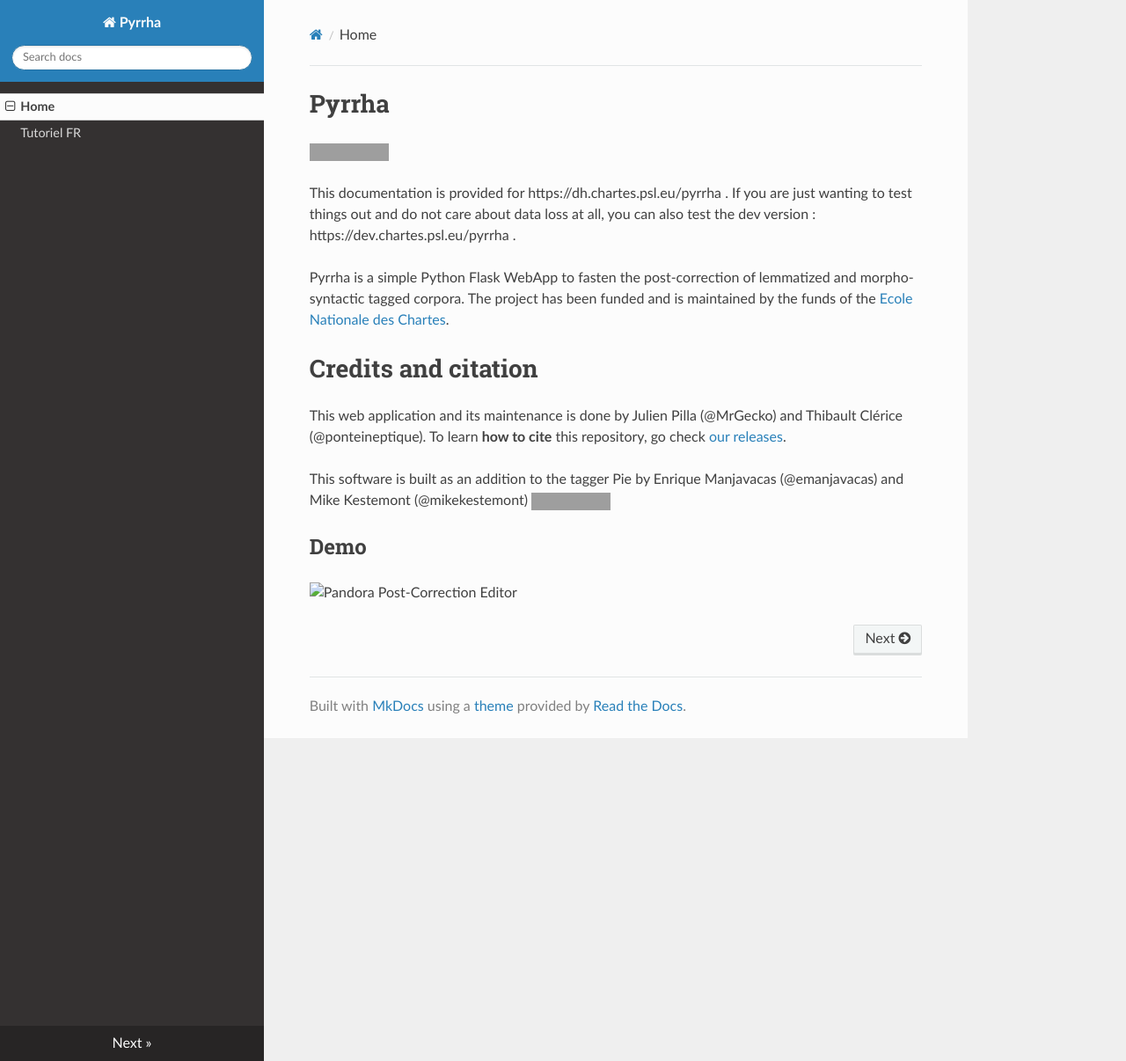
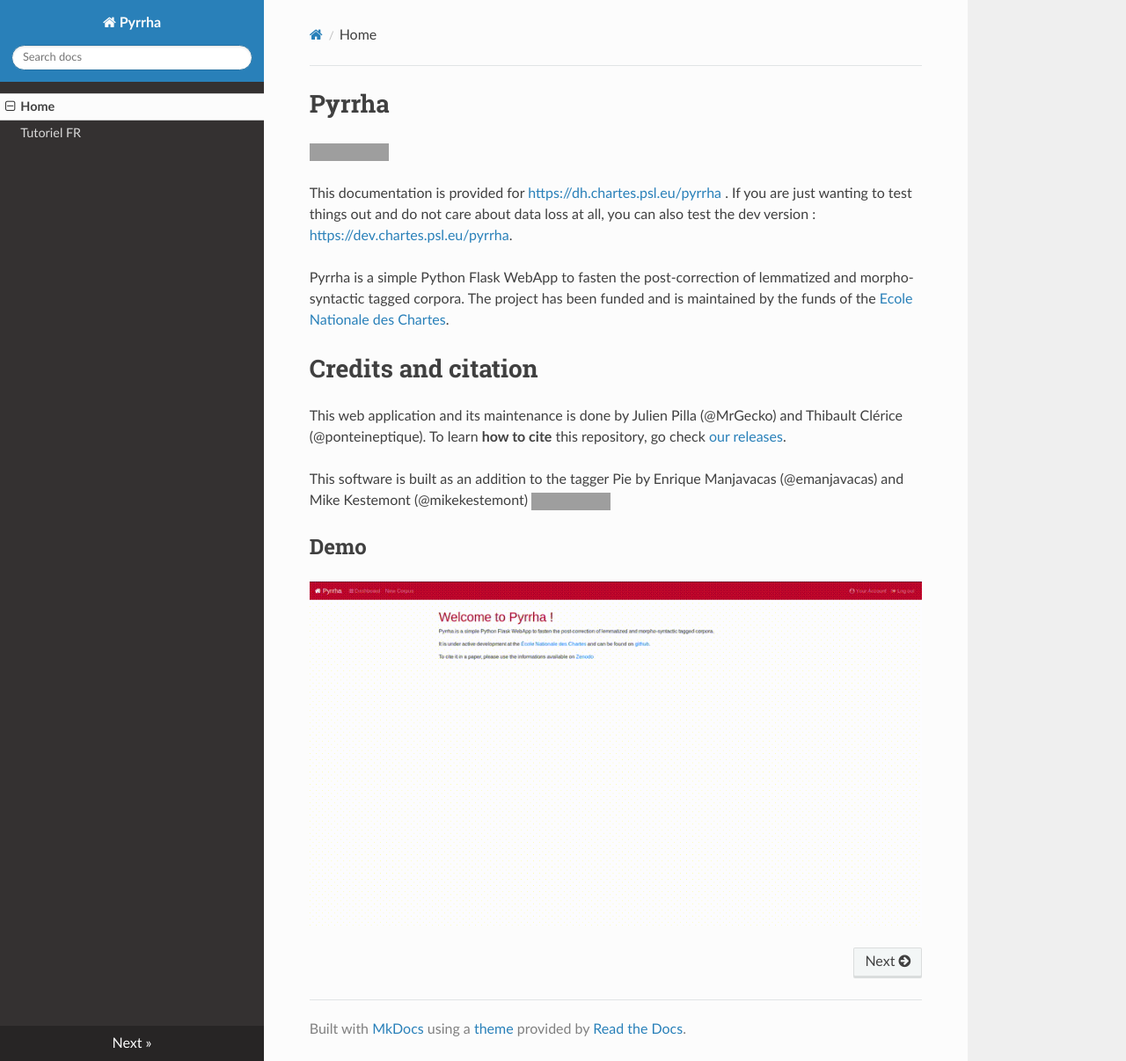
Before and after one commit to hipster-philology/pyrrha, an MkDocs documentation site: the page built from docs/index.md, in a window 1280 px wide and 1206 px high. Shown: the whole window at 88% size. Built offline with MkDocs 1.6.1, drawn with Linux system fonts in a browser that asks for light colours; nearby versions of some CDN libraries; grey boxes are pictures that could not be loaded.

Commit message:
Update index.md
Make links clickable in the docs. No one reads everything anymore, it took a colleague to tell me there's an online version for me to come back and see that there were links hidden in plain text.

Gif link was also broken in the docs.

```diff
--- a/docs/index.md
+++ b/docs/index.md
@@ -3,7 +3,7 @@
 
 [![DOI](https://zenodo.org/badge/DOI/10.5281/zenodo.2325427.svg)](https://doi.org/10.5281/zenodo.2325427)
 
-This documentation is provided for https://dh.chartes.psl.eu/pyrrha . If you are just wanting to test things out and do not care about data loss at all, you can also test the dev version : https://dev.chartes.psl.eu/pyrrha .
+This documentation is provided for [https://dh.chartes.psl.eu/pyrrha](https://dh.chartes.psl.eu/pyrrha) . If you are just wanting to test things out and do not care about data loss at all, you can also test the dev version : [https://dev.chartes.psl.eu/pyrrha](https://dev.chartes.psl.eu/pyrrha).
 
 Pyrrha is a simple Python Flask WebApp to fasten the post-correction
 of lemmatized and morpho-syntactic tagged corpora. The project has been funded and is maintained by the funds of the [Ecole Nationale des Chartes](https://www.chartes.psl.eu).
@@ -15,4 +15,4 @@
 This software is built as an addition to the tagger Pie by Enrique Manjavacas (@emanjavacas) and Mike Kestemont (@mikekestemont) [![DOI](https://zenodo.org/badge/131014015.svg)](https://zenodo.org/badge/latestdoi/131014015)
 
 ## Demo
-![Pandora Post-Correction Editor](../demo.gif)
+![Pandora Post-Correction Editor](https://raw.githubusercontent.com/hipster-philology/pyrrha/dev/demo.gif)
```
